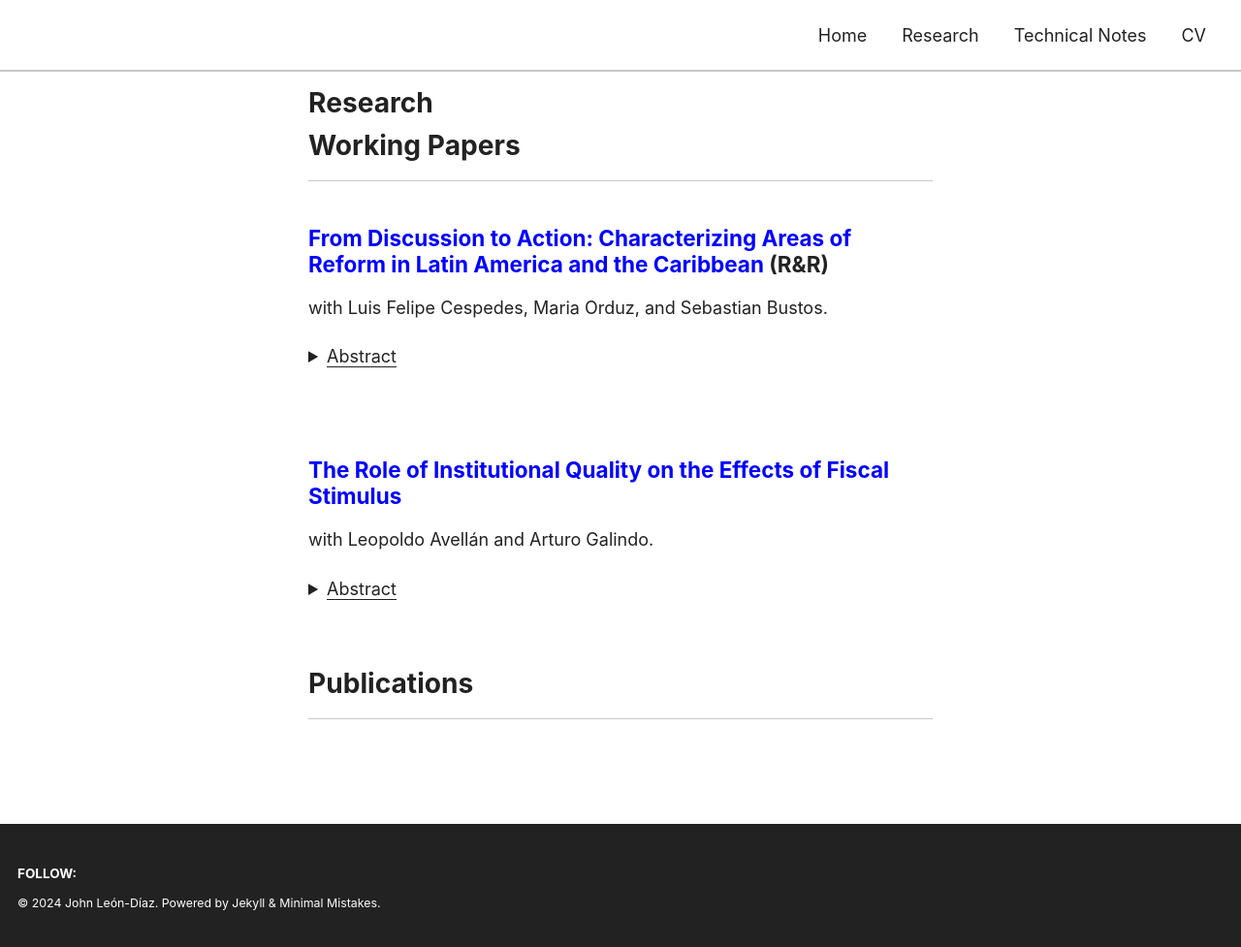
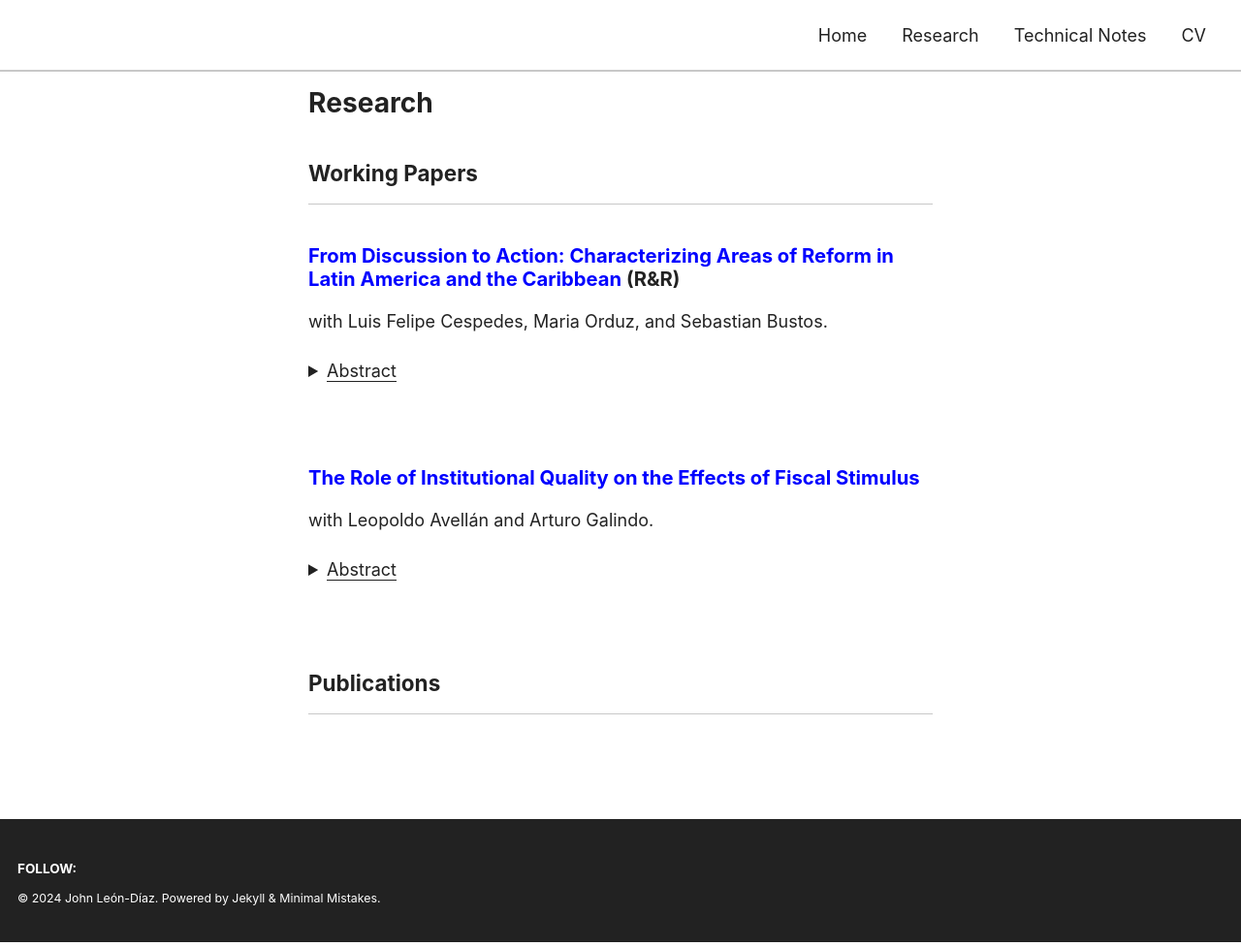
Before and after one commit to jleondia/jleondia.github.io, a Jekyll site: the page built from _pages/research.md, in a window 1280 px wide. Shown: the whole page at 97% size. Built offline with Jekyll 4.4.1, drawn with Linux system fonts in a browser that asks for light colours; cached includes are drawn as plain includes.

```diff
--- a/_pages/research.md
+++ b/_pages/research.md
@@ -6,10 +6,10 @@ author_profile: false
 comments: false
 ---
 
-# Working Papers  <!-- New line here... -->
+## Working Papers  <!-- New line here... -->
 ***
 
-## [From Discussion to Action: Characterizing Areas of Reform in Latin America and the Caribbean](https://publications.iadb.org/en/discussion-action-characterizing-areas-reform-latin-america-and-caribbean) (R&R)
+### [From Discussion to Action: Characterizing Areas of Reform in Latin America and the Caribbean](https://publications.iadb.org/en/discussion-action-characterizing-areas-reform-latin-america-and-caribbean) (R&R)
 with Luis Felipe Cespedes, Maria Orduz, and Sebastian Bustos.
 
 <details>
@@ -19,8 +19,7 @@ with Luis Felipe Cespedes, Maria Orduz, and Sebastian Bustos.
 </p>
 </details> <br>
 
-
-## [The Role of Institutional Quality on the Effects of Fiscal Stimulus](https://publications.iadb.org/en/the-role-of-institutional-quality-on-the-effects-of-fiscal-stimulus)
+### [The Role of Institutional Quality on the Effects of Fiscal Stimulus](https://publications.iadb.org/en/the-role-of-institutional-quality-on-the-effects-of-fiscal-stimulus)
 with Leopoldo Avellán and Arturo Galindo.
 
 <details>
@@ -29,6 +28,6 @@ with Leopoldo Avellán and Arturo Galindo.
 </p>
 </details> <br>
 
-# Publications <!-- New line here... -->
+## Publications <!-- New line here... -->
 
 ---
```
